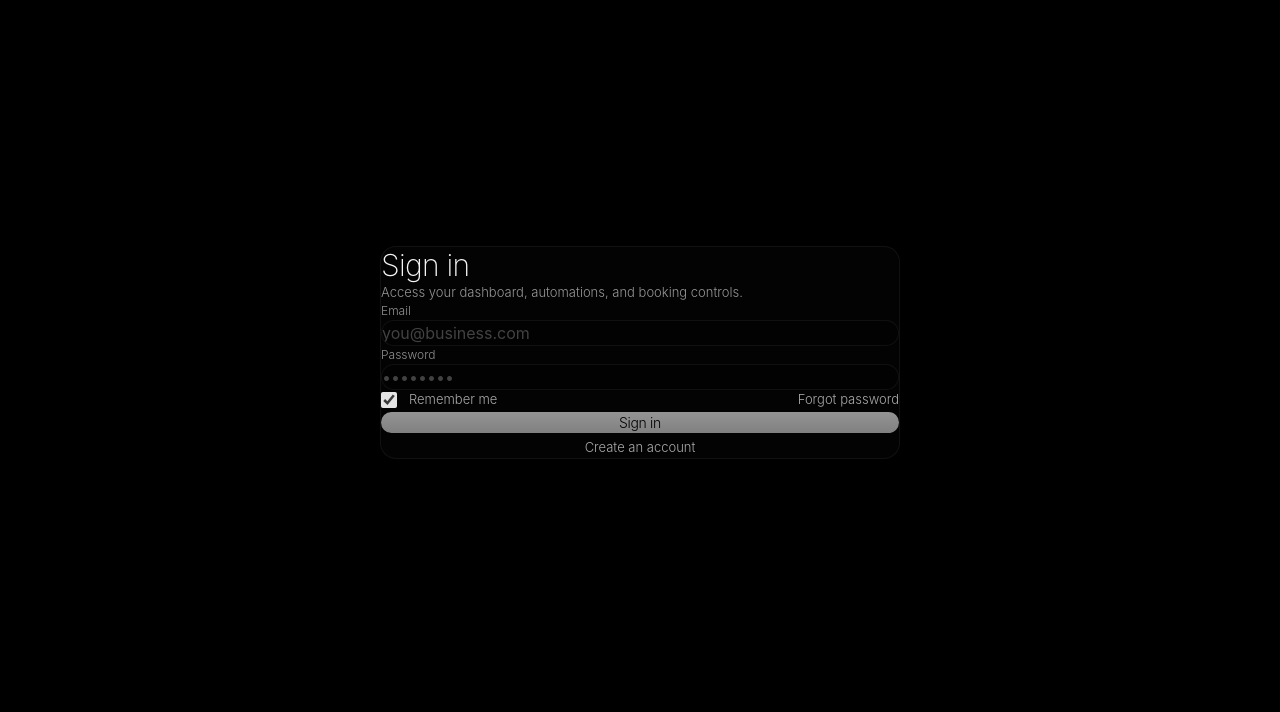
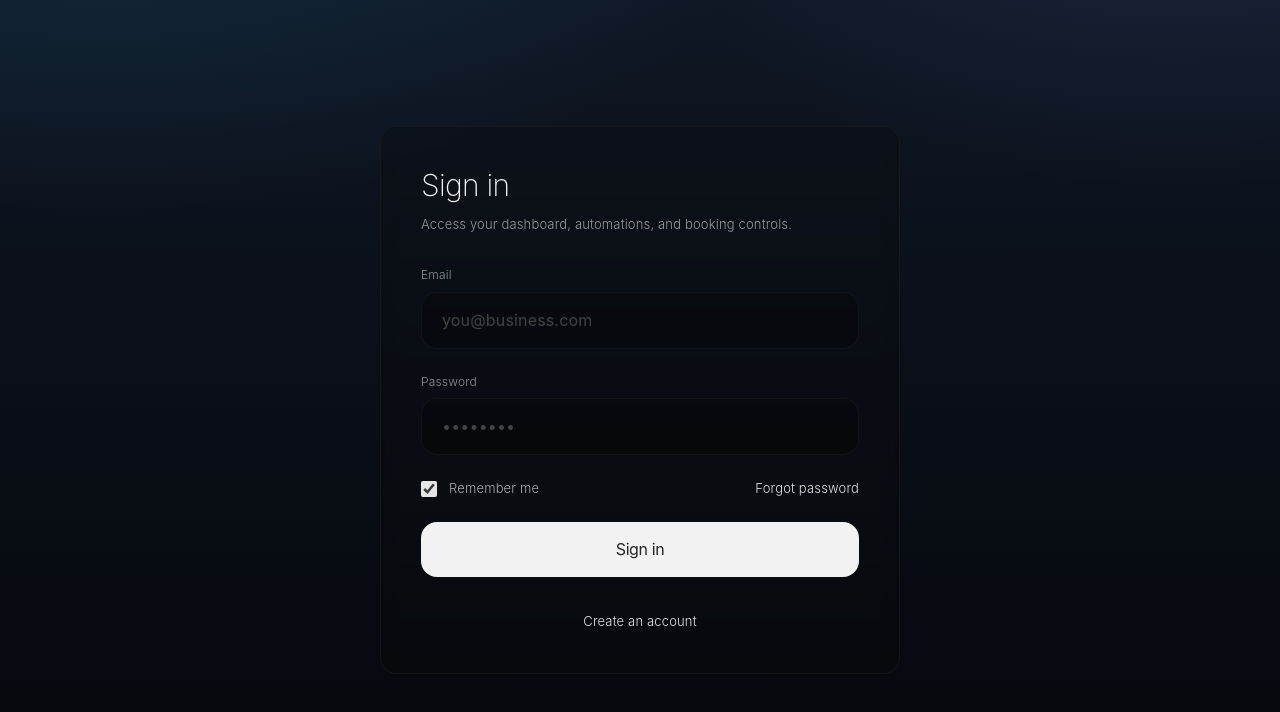
Before and after one commit to alexbritop24/apex-booking-system, a React (Vite) app in the folder apps/web/: page /auth/login in a window 1280 px wide. Shown: the top 712 px of the page. Built offline with nearby package versions, Linux system fonts and the light colour scheme; no server answers.

Commit message:
ui: fix button text visibility and foundation styling

```diff
--- a/apps/web/src/App.tsx
+++ b/apps/web/src/App.tsx
@@ -39,7 +39,7 @@ function AuthFrame({
   children: React.ReactNode;
 }) {
   return (
-    <div className="min-h-screen bg-black text-neutral-200">
+    <div className="min-h-screen text-neutral-200">
       <div className="max-w-[1600px] mx-auto px-12 py-12">
         <div className="grid place-items-center min-h-[calc(100vh-96px)]">
           <div className="w-full max-w-[520px] rounded-2xl border border-neutral-800/40 bg-neutral-950/30 backdrop-blur-sm p-10 space-y-8">
@@ -111,11 +111,14 @@ function PrimaryButton({
       disabled={disabled}
       className={[
         "w-full rounded-2xl px-6 py-4",
-        "text-black text-[14px] tracking-tight font-light",
-        "transition-all duration-[700ms]",
-        "bg-gradient-to-b from-neutral-100 to-neutral-300",
-        "hover:scale-[1.02] hover:shadow-[0_0_0_1px_rgba(229,231,235,0.20)]",
-        "disabled:opacity-60 disabled:hover:scale-100",
+        "text-[14px] tracking-tight font-medium",
+        "text-neutral-900", // ✅ forced readable text
+        "bg-white",         // ✅ flat, reliable surface
+        "transition-all duration-200",
+        "hover:bg-neutral-100 hover:scale-[1.02]",
+        "disabled:opacity-100 disabled:cursor-not-allowed disabled:brightness-95 disabled:hover:scale-100",
+        "disabled:text-neutral-800",
+        "shadow-[0_1px_0_rgba(0,0,0,0.04)]",
       ].join(" ")}
     >
       {children}
--- a/apps/web/src/index.css
+++ b/apps/web/src/index.css
@@ -1,26 +1,143 @@
 /* apps/web/src/index.css */
-
-/* Tailwind v4 entry */
 @import "tailwindcss";
 
-/* Base reset */
-* {
-  margin: 0;
-  padding: 0;
+:root {
+  color-scheme: dark;
+
+  /* Foundation palette */
+  --bg-0: #05070b;
+  --bg-1: #0a0f18;
+  --bg-2: #0f1724;
+
+  /* Surfaces + borders */
+  --surface-0: rgba(10, 15, 24, 0.56);
+  --surface-1: rgba(15, 23, 36, 0.62);
+  --surface-2: rgba(18, 29, 46, 0.74);
+  --border-subtle: rgba(148, 163, 184, 0.14);
+  --border-strong: rgba(148, 163, 184, 0.24);
+
+  /* Type + focus */
+  --text-1: #e5e7eb;
+  --text-2: #a7afbf;
+  --focus-ring: rgba(125, 211, 252, 0.35);
+
+  /* Global rhythm */
+  --content-max: 1280px;
+  --content-pad: clamp(1rem, 2.2vw, 2.5rem);
+  --radius-lg: 1rem;
+  --radius-xl: 1.25rem;
+
+  /* Shared depth */
+  --shadow-soft: 0 20px 60px rgba(2, 6, 23, 0.42);
+  --shadow-glass: inset 0 1px 0 rgba(255, 255, 255, 0.05),
+    0 1px 0 rgba(15, 23, 42, 0.35);
+}
+
+*,
+*::before,
+*::after {
   box-sizing: border-box;
 }
 
-/* App defaults */
+html,
+body,
+#root {
+  min-height: 100%;
+}
+
 body {
-  font-family: -apple-system, BlinkMacSystemFont, "Segoe UI", "Roboto", "Oxygen",
-    "Ubuntu", "Cantarell", "Fira Sans", "Droid Sans", "Helvetica Neue",
-    sans-serif;
+  margin: 0;
+  font-family: "Manrope", "Plus Jakarta Sans", "Inter", "Segoe UI", system-ui,
+    -apple-system, sans-serif;
+
+  background-color: var(--bg-0);
+  background-image: radial-gradient(
+      1200px 620px at 8% -18%,
+      rgba(56, 189, 248, 0.12),
+      transparent 58%
+    ),
+    radial-gradient(
+      1000px 560px at 92% -14%,
+      rgba(129, 140, 248, 0.1),
+      transparent 54%
+    ),
+    linear-gradient(180deg, var(--bg-2) 0%, var(--bg-1) 46%, var(--bg-0) 100%);
+
+  color: var(--text-1);
+  letter-spacing: 0.01em;
+  line-height: 1.45;
+  text-rendering: optimizeLegibility;
   -webkit-font-smoothing: antialiased;
   -moz-osx-font-smoothing: grayscale;
-  background-color: #000000;
-  color: #f5f5f5;
 }
 
 #root {
   min-height: 100vh;
 }
+
+::selection {
+  background: rgba(56, 189, 248, 0.28);
+  color: #f8fafc;
+}
+
+a {
+  color: inherit;
+  text-decoration: none;
+}
+
+button,
+input,
+textarea,
+select {
+  font: inherit;
+}
+
+:focus-visible {
+  outline: 2px solid var(--focus-ring);
+  outline-offset: 2px;
+}
+
+@layer base {
+  h1,
+  h2,
+  h3,
+  h4 {
+    letter-spacing: -0.02em;
+  }
+}
+
+@layer components {
+  .app-shell-container {
+    width: min(100%, var(--content-max));
+    margin-inline: auto;
+    padding-inline: var(--content-pad);
+  }
+
+  .app-shell-content {
+    width: min(100%, calc(var(--content-max) - 3rem));
+    margin-inline: auto;
+    padding-inline: var(--content-pad);
+  }
+
+  .surface-glass {
+    background: var(--surface-1);
+    border: 1px solid var(--border-subtle);
+    backdrop-filter: blur(14px);
+    box-shadow: var(--shadow-glass);
+  }
+
+  .surface-elevated {
+    background: var(--surface-2);
+    border: 1px solid var(--border-strong);
+    box-shadow: var(--shadow-soft);
+  }
+
+  .section-rhythm {
+    padding-block: clamp(1.25rem, 2vw, 2.25rem);
+  }
+
+  .stack-rhythm {
+    display: grid;
+    gap: clamp(1rem, 1.8vw, 1.75rem);
+  }
+}
--- a/apps/web/src/pages/SetupWizard.tsx
+++ b/apps/web/src/pages/SetupWizard.tsx
@@ -33,11 +33,14 @@ function PrimaryCTA({
       onClick={onClick}
       className={[
         "inline-flex items-center justify-center gap-2 rounded-2xl px-7 py-4",
-        "text-black text-[14px] tracking-tight font-light",
+        "text-neutral-950 text-[14px] tracking-tight font-medium",
         "transition-all duration-[700ms]",
         "bg-gradient-to-b from-neutral-100 to-neutral-300",
         "hover:scale-[1.02] hover:shadow-[0_0_0_1px_rgba(229,231,235,0.20)]",
-        "disabled:opacity-60 disabled:hover:scale-100",
+        "disabled:opacity-100",
+        "disabled:cursor-not-allowed",
+        "disabled:brightness-95",
+        "disabled:text-neutral-800",
       ].join(" ")}
     >
       {children}
```
